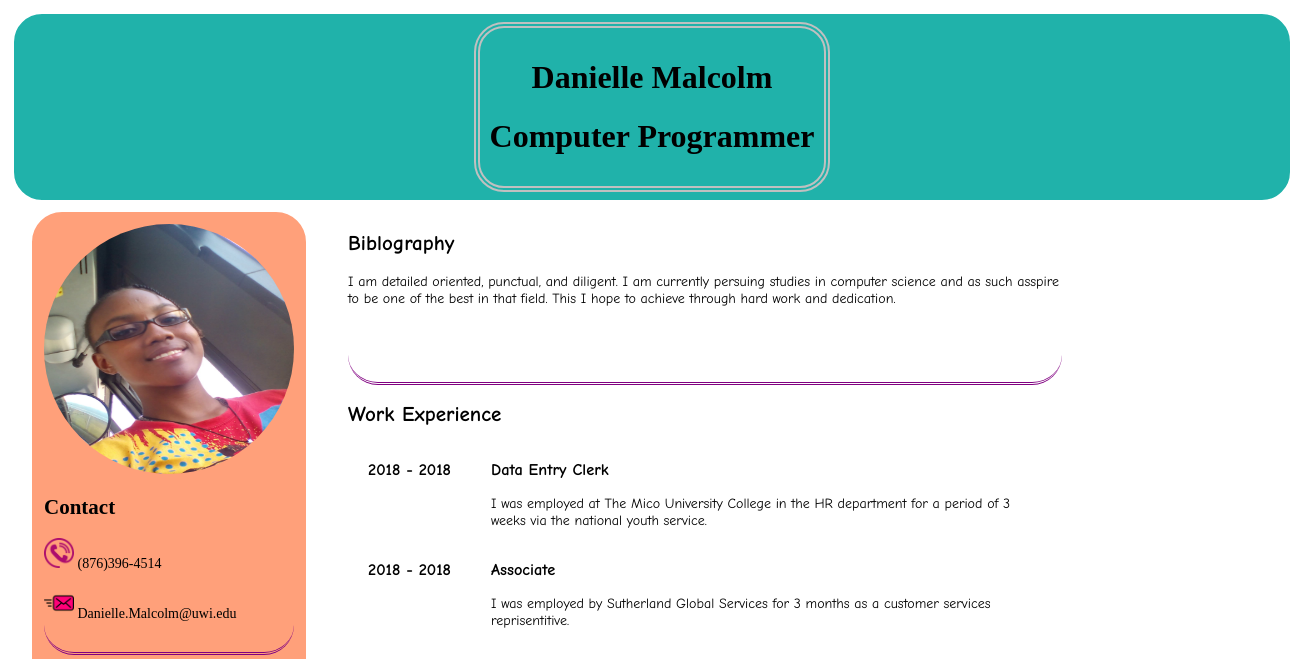
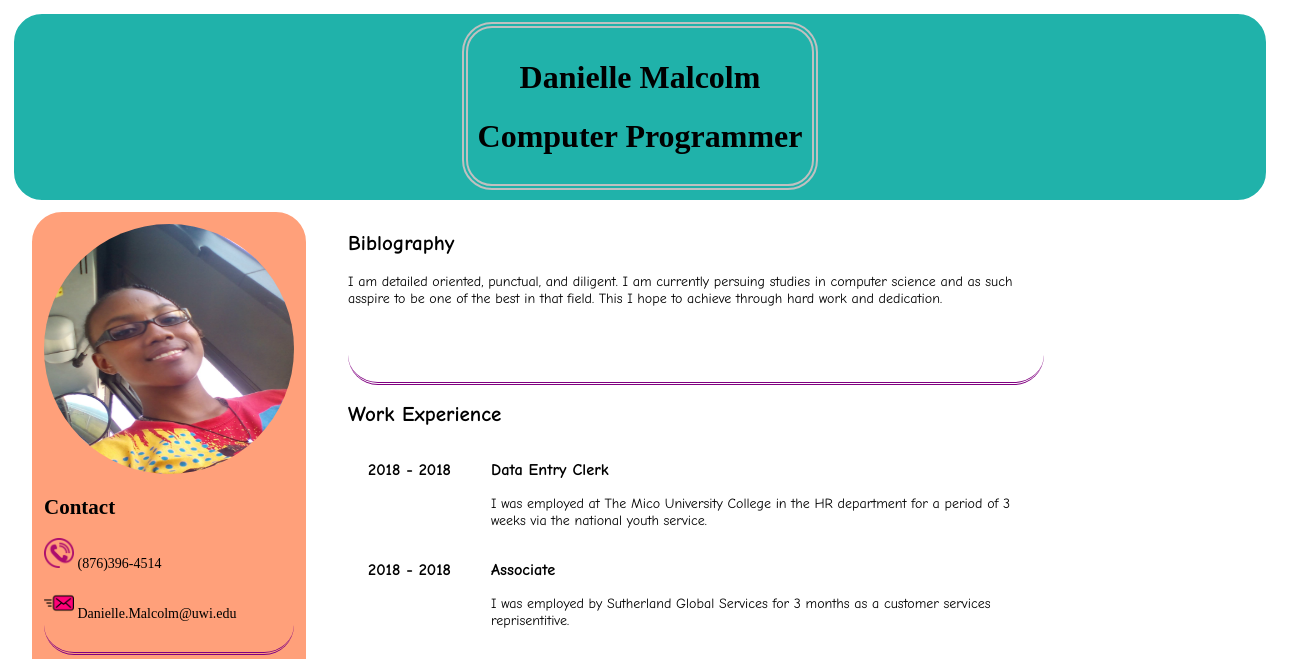
Before and after one commit to Dannzii1/DanielleMalcolm.github.io, a plain HTML site: page Index.html in a window 1280 px wide. Shown: the top 659 px of the page, 1304 px wide, since content can reach past the window. Drawn offline with Linux system fonts and the light colour scheme.

Commit message:
edditd indentation and set new width

```diff
--- a/Style.css
+++ b/Style.css
@@ -5,8 +5,8 @@ body {
 }
 .mygrid {
   border: 2px white solid;
-  width: 1300px;
-  height: 1300px;
+  width: auto;
+  height: auto;
   display: grid;
   grid-template-columns: 100px 100px;
   grid-template-rows: 100px 100px;
@@ -68,7 +68,7 @@ body {
   text-align: center;
   padding: 10px;
   margin-top: 8px;
-  margin-bottom: 8px;
+  margin-bottom: 10px;
   border-bottom-left-radius: 30px;
   border-bottom-right-radius: 30px;
   border-top-left-radius: 30px;
```
Also changed, not shown: Index.html (indentation only).
